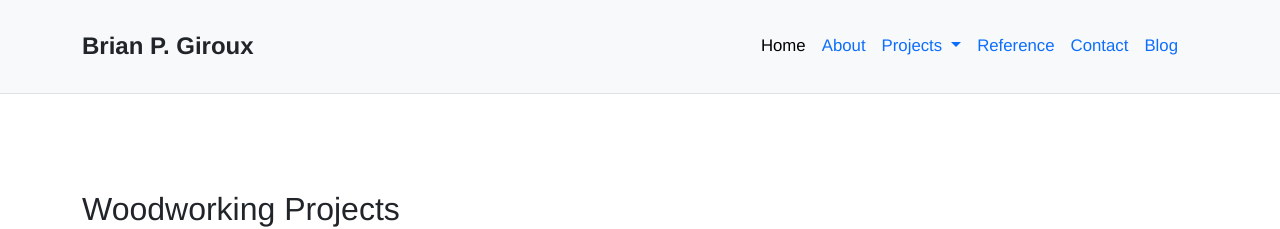
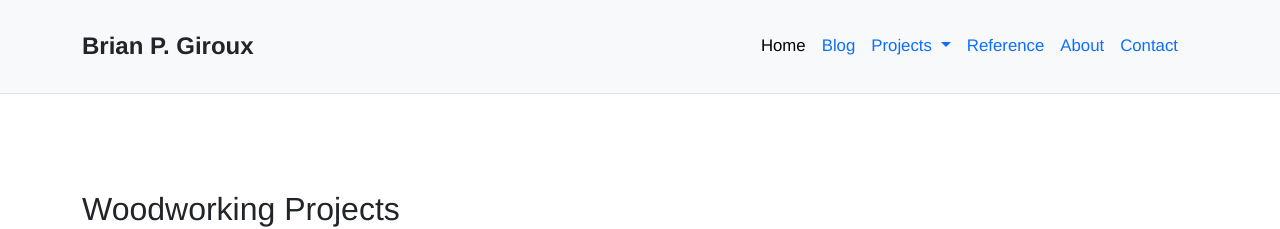
Before and after one commit to bpg1968/bgiroux.ca, a Jekyll site: the page built from index.md, in a window 1280 px wide. Shown: the top 229 px of the page. Built offline with Jekyll 4.4.1, drawn with Linux system fonts in a browser that asks for light colours.

Commit message:
Rearrange `navbar` order

```diff
--- a/_includes/navbar.html
+++ b/_includes/navbar.html
@@ -14,7 +14,7 @@
         </li>
 
         <li class="nav-item">
-          <a class="nav-link {% if page.url == '/about/' %}active{% endif %}" href="/about/">About</a>
+          <a href="/blog/" class="nav-link {% if page.url contains '/blog/' %}active{% endif %}">Blog</a>
         </li>
 
         <li class="nav-item dropdown">
@@ -33,12 +33,11 @@
         </li>
 
         <li class="nav-item">
-          <a class="nav-link {% if page.url == '/contact/' %}active{% endif %}" href="/contact/">Contact</a>
+          <a class="nav-link {% if page.url == '/about/' %}active{% endif %}" href="/about/">About</a>
         </li>
 
-
         <li class="nav-item">
-          <a href="/blog/" class="nav-link {% if page.url contains '/blog/' %}active{% endif %}">Blog</a>
+          <a class="nav-link {% if page.url == '/contact/' %}active{% endif %}" href="/contact/">Contact</a>
         </li>
       </ul>
     </div>
```
